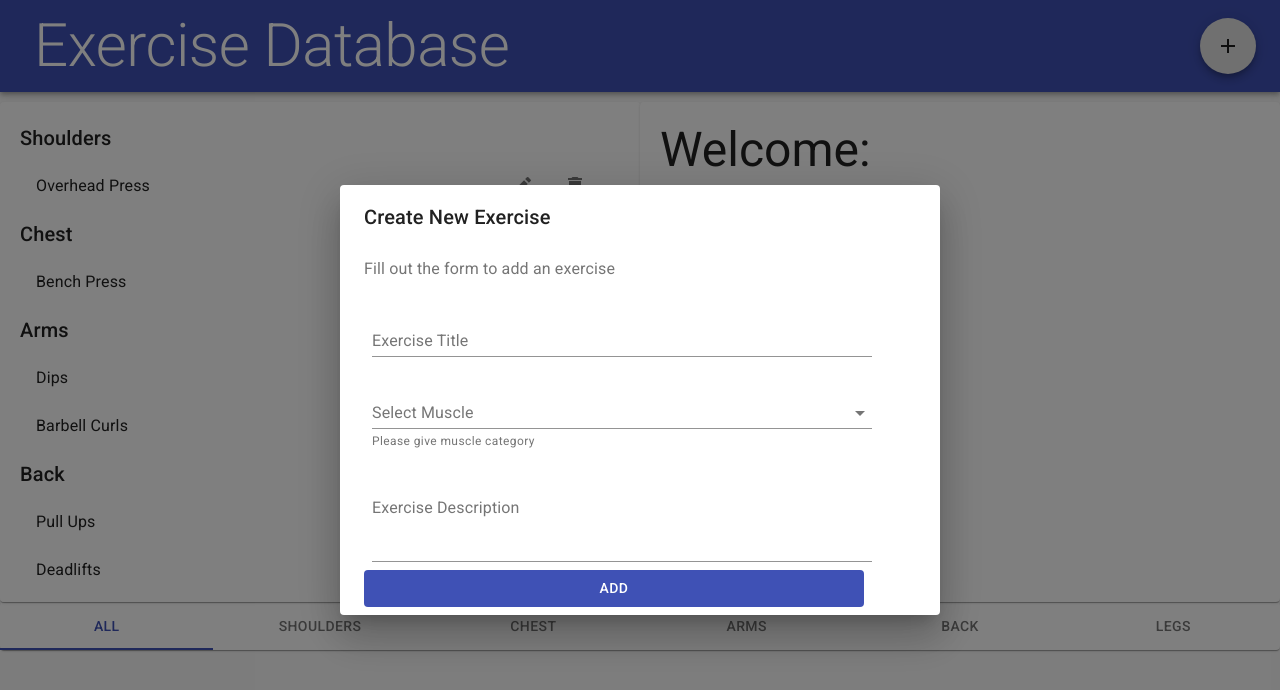
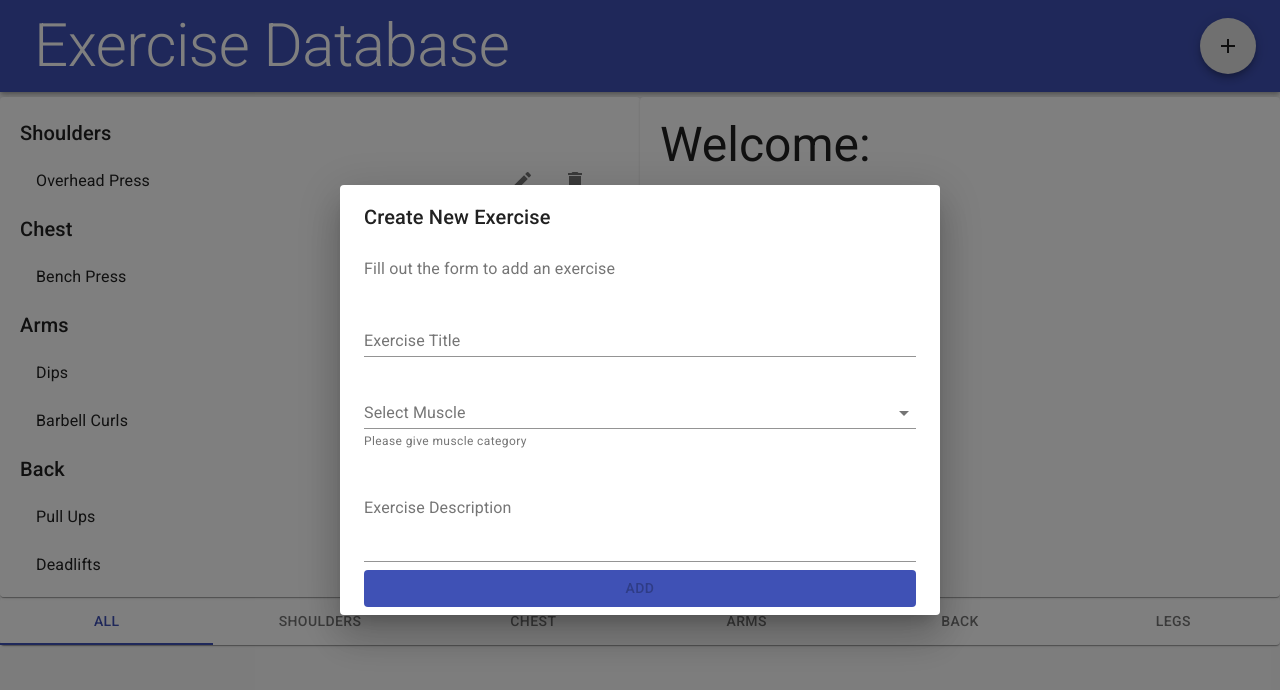
Before and after one commit to Elliott-Ruebush/fitness-app-tutorial, a React (Create React App) app: page / in a window 1280 px wide. Both pictures are taken after a click on the button 1228 px from the left and 46 px from the top of the page. Shown: the top 690 px of the page. Built offline with nearby package versions, Linux system fonts and the light colour scheme.

Commit message:
Added form validation for adding and editing exercises and cleaned up some styling

```diff
--- a/src/Components/Exercises/Dialog.js
+++ b/src/Components/Exercises/Dialog.js
@@ -48,7 +48,13 @@ export default function FormDialog(/*muscleList,*/{ onCreate }) {
             >
                 <AddIcon />
             </Fab>
-            <Dialog open={open} onClose={handleClose} aria-labelledby="form-dialog-title">
+            <Dialog
+                open={open}
+                onClose={handleClose}
+                aria-labelledby="form-dialog-title"
+                fullWidth
+                maxWidth='sm'
+            >
                 <DialogTitle id="form-dialog-title">Create New Exercise</DialogTitle>
                 <DialogContent>
                     <DialogContentText>
--- a/src/Components/Exercises/ExerciseForm.js
+++ b/src/Components/Exercises/ExerciseForm.js
@@ -27,21 +27,22 @@ const muscleList = [
 ];
 
 const useStyles = makeStyles(theme => ({
-    container: {
-        display: 'flex',
-        flexWrap: 'wrap'
-    },
-    textField: {
-        marginLeft: theme.spacing(1),
-        marginRight: theme.spacing(1),
-        width: 500
-    },
-    menu: {
-        width: 200
-    },
+    // container: {
+    //     display: 'flex',
+    //     flexWrap: 'wrap',
+    //     width: 250
+    // },
+    // textField: {
+    //     marginLeft: theme.spacing(1),
+    //     marginRight: theme.spacing(1),
+    //     width: 500
+    // },
+    // menu: {
+    //     width: 200
+    // },
     add_button: {
         display: 'block',
-        width: 500,
+        width: '100%',
         color: 'white',
         backgroundColor: '#3F51B5'
     }
@@ -69,14 +70,11 @@ export default function ExerciseForm({ onSubmit, exercise, buttonText }) {
     }
 
     const handleSubmit = () => {
-        //TODO: validation
+        //TODO: validation - DONE, PASSED DISABLED PROPS TO SUBMIT BUTTON IF NO TITLE OR NO MUSCLE
         const exToSubmit = {
             id: newEx.title.toLowerCase().replace(/ /g, '-'),
             ...newEx
         }
-        console.log("ExtoSubmit");
-        console.log(exToSubmit);
-        console.log('Done exToSubmit')
 
         onSubmit(exToSubmit);
         // console.log(newEx);
@@ -85,22 +83,22 @@ export default function ExerciseForm({ onSubmit, exercise, buttonText }) {
     }
 
     return (
-        <form className={classes.container} noValidate autoComplete='off'>
+        <form autoComplete='off'>
             <TextField
                 id="set-title"
                 label="Exercise Title"
-                className={classes.textField}
                 value={newEx.title}
                 onChange={handleChange('title')}
                 margin="normal"
+                fullWidth
             />
             <TextField
                 id="select-category"
                 select
                 label="Select Muscle"
-                className={classes.textField}
                 value={newEx.muscles}
                 onChange={handleChange('muscles')}
+                fullWidth
                 // SelectProps={{
                 //     MenuProps: {
                 //         className: classes.menu,
@@ -119,7 +117,7 @@ export default function ExerciseForm({ onSubmit, exercise, buttonText }) {
                 id="set-desc"
                 multiline
                 rows="3"
-                className={classes.textField}
+                fullWidth
                 label="Exercise Description"
                 value={newEx.description}
                 onChange={handleChange('description')}
@@ -130,6 +128,7 @@ export default function ExerciseForm({ onSubmit, exercise, buttonText }) {
                 onClick={handleSubmit}
                 color="primary"
                 className={classes.add_button}
+                disabled={!newEx.muscles || !newEx.title}
             >
                 {buttonText ? buttonText : "Add"}
             </Button>
--- a/src/Components/Exercises/Exercises.js
+++ b/src/Components/Exercises/Exercises.js
@@ -19,7 +19,7 @@ import { getThemeProps } from '@material-ui/styles';
 const useStyles = makeStyles(theme => ({
     paperStyle: {
         padding: 20,
-        marginTop: 10,
+        marginTop: 5,
         // marginBottom: 10, NO LONGER NEED DUE TO THE ADDITION OF CSS BASELINE
         height: 500,
         overflowY: 'auto'
@@ -94,23 +94,22 @@ export default function Exercises({
             </Grid>
             <Grid item xs={12} sm={6}>
                 <Paper className={classes.paperStyle}>
+                    <Typography
+                        variant='h3'
+                        gutterBottom
+                    >
+                        {title}
+                    </Typography>
                     {editMode
                         ? <ExerciseForm
                             onSubmit={onEdit}
                             exercise={exercise}
                             buttonText={'Edit'}
                         />
-                        : <Fragment>
-                            <Typography
-                                variant='h3'>
-                                {title}
-                            </Typography>
-                            <Typography
-                                variant='body1'
-                                style={{ marginTop: 20 }}>
-                                {description}
-                            </Typography>
-                        </Fragment>
+                        : <Typography
+                            variant='body1'>
+                            {description}
+                        </Typography>
                     }
                 </Paper>
             </Grid>
```
